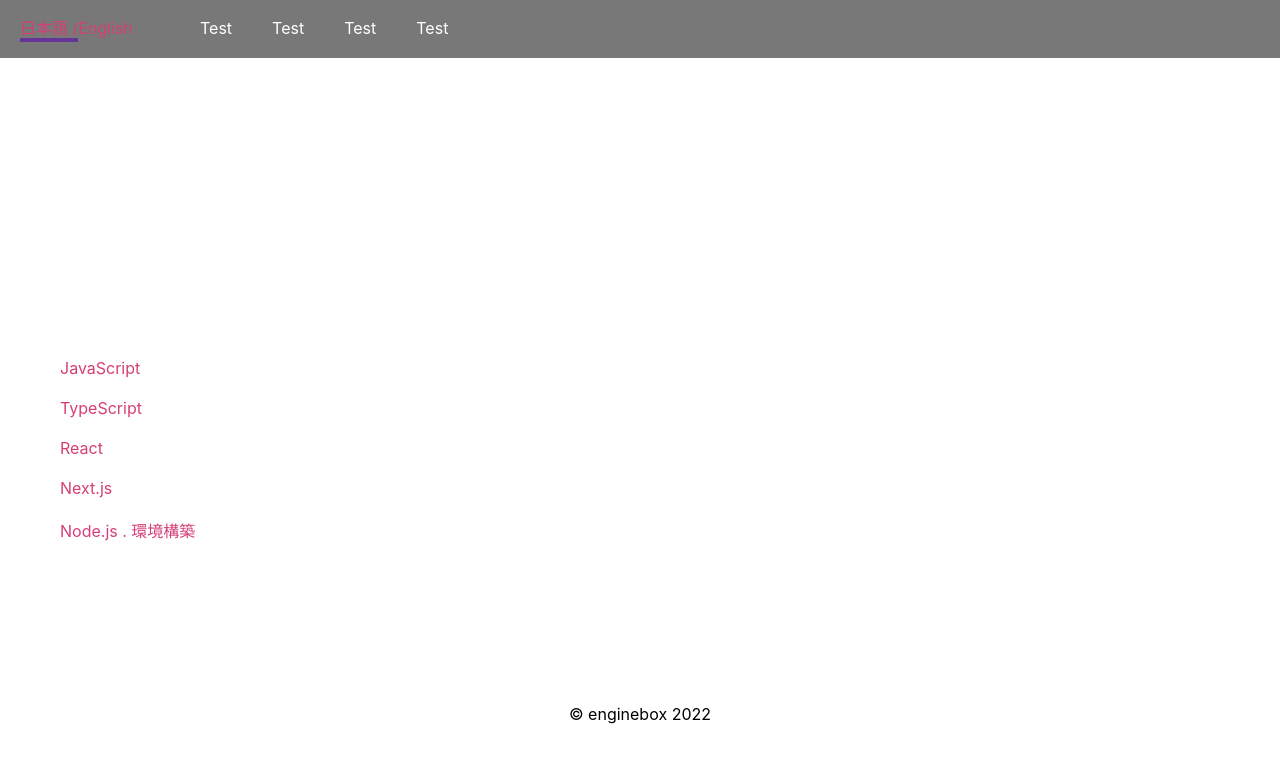
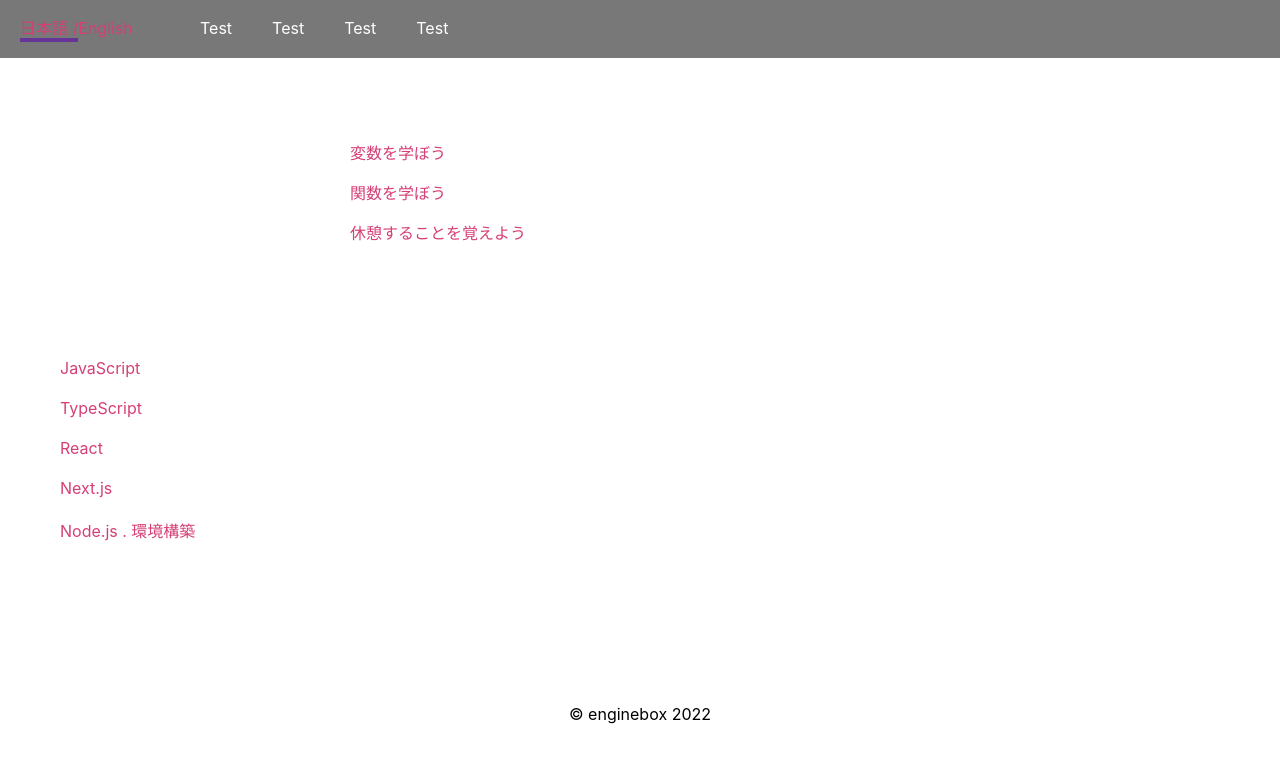
Before and after one commit to opepelab/enginebox, a Next.js app: page / in a window 1280 px wide. Shown: the top 762 px of the page. Built offline with nearby package versions, Linux system fonts and the light colour scheme.

Commit message:
seventeen

```diff
--- a/pages/api/hello.ts
+++ b/pages/api/hello.ts
@@ -37,6 +37,14 @@ export default (req: NextApiRequest, res: NextApiResponse): void => {
         引数っていうのはこれから先ずっと出てくる概念だから重要だぞ。
         今回紹介した文法はJavaScriptとTypeScriptの文法になる。`,
       },
+      {
+        id: 3,
+        title: {
+          ja: '休憩することを覚えよう',
+          en: 'Variable',
+        },
+        body: 'x = ~',
+      },
     ],
   });
 };
--- a/pages/index.tsx
+++ b/pages/index.tsx
@@ -1,5 +1,5 @@
-// import { Text, Box, Heading } from '@chakra-ui/react';
-// import { GetStaticProps } from 'next';
+import { Text, Box, Heading } from '@chakra-ui/react';
+import { GetStaticProps } from 'next';
 import useTranslate from 'hooks/useTranslate';
 import Link from 'next/link';
 import { useRouter } from 'next/router';
@@ -46,33 +46,28 @@ const Index: React.FC<Map> = ({ blog }) => {
               </li>
             </ul>
           </div>
-          {/* {blog.map((blog: any) => (
-          <dl key={blog.id}>
-            <dt className="dateST">
-              <div>{blog.data}</div>
-            </dt> */}
-          {/* <Link href={`/docs/url/${data.slug}`}> */}
-          {/* <a>
-              <div>{From ? blog.title.ja : blog.title.en}</div>
-            </a> */}
-          {/* </Link> */}
-          {/* </dl>
-        ))} */}
+          {blog.map((props: any) => (
+            <dl key={props.id}>
+              <Link href="/">
+                <a className="Center">{From ? props.title.ja : props.title.en}</a>
+              </Link>
+            </dl>
+          ))}
         </div>
       </main>
     </>
   );
 };
 
-// export const getStaticProps: GetStaticProps = async () => {
-//   const res = await fetch('http://127.0.0.1:5000/');
-//   const data = await res.json();
+export const getStaticProps: GetStaticProps = async () => {
+  const res = await fetch('http://localhost:3000/api/hello');
+  const data = await res.json();
 
-//   return {
-//     props: {
-//       blog: data.item,
-//     },
-//   };
-// };
+  return {
+    props: {
+      blog: data.item,
+    },
+  };
+};
 
 export default Index;
--- a/styles/_parts.scss
+++ b/styles/_parts.scss
@@ -39,3 +39,9 @@
   z-index: 2;
   color: white;
 }
+
+.Center {
+  position: relative;
+  top: 100px;
+  left: 350px;
+}
```
Also changed, not shown: pages/JS.tsx (+9 -9 lines).
